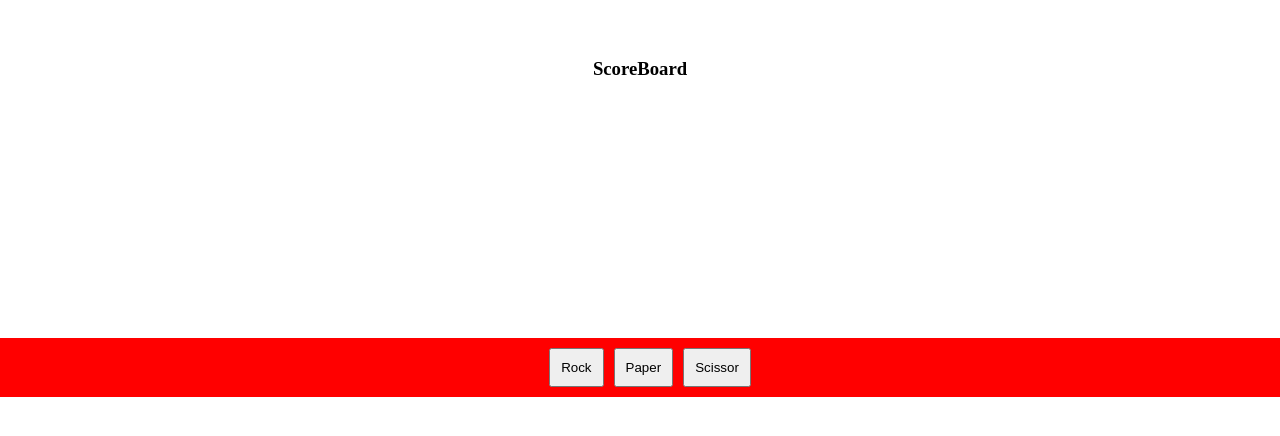
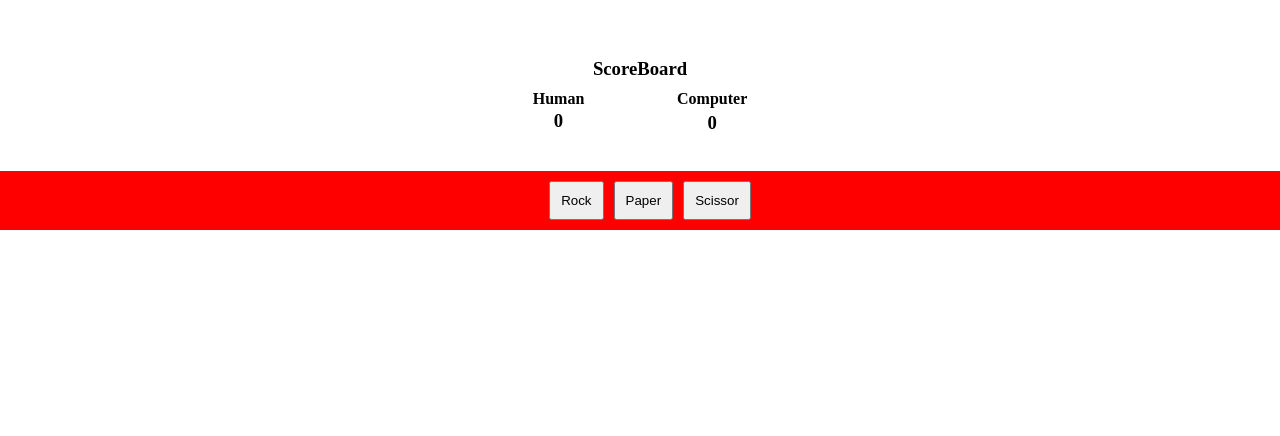
Before and after one commit to aditya2911/RPS, a plain HTML site: page index.html in a window 1280 px wide. Shown: the part 62-498 px from the top of the page. Drawn offline with Linux system fonts and the light colour scheme.

Commit message:
created a rough test ui

```diff
--- a/index.html
+++ b/index.html
@@ -13,8 +13,20 @@
 <heading class="heading">
     <h1>Rock,Paper,Scissors</h1>
 </heading>
+
 <div class="scorecard">
     <h3>ScoreBoard</h3>
+</div>
+
+<div class="characterTitle">
+    <div>
+        <h4>Human</h4>
+        <h3 class="characterTitleAlignment">0</h3>
+    </div>
+    <div>
+        <h4>Computer</h4>
+        <h3 class="characterTitleAlignment">0 </h3>
+    </div>
 </div>
 
 
--- a/styling.css
+++ b/styling.css
@@ -1,8 +1,8 @@
 .optionDiv{
 
     width:100%;
-    position: fixed;
-    top:50%;
+    position: static;
+    margin-top: 3%;
     /* left:50%; */
     padding: 10px;
     background-color: red;
@@ -10,6 +10,17 @@
     justify-content: center;
 
 
+}
+.characterTitleAlignment{
+    text-align: center;
+    margin-top: 10%;
+}
+.characterTitle{
+    margin: 0 auto;
+    display: flex;
+    max-width: 400px;
+    padding-top: 1%;
+    justify-content: space-evenly;
 }
 .test{
     top:50%;
```
